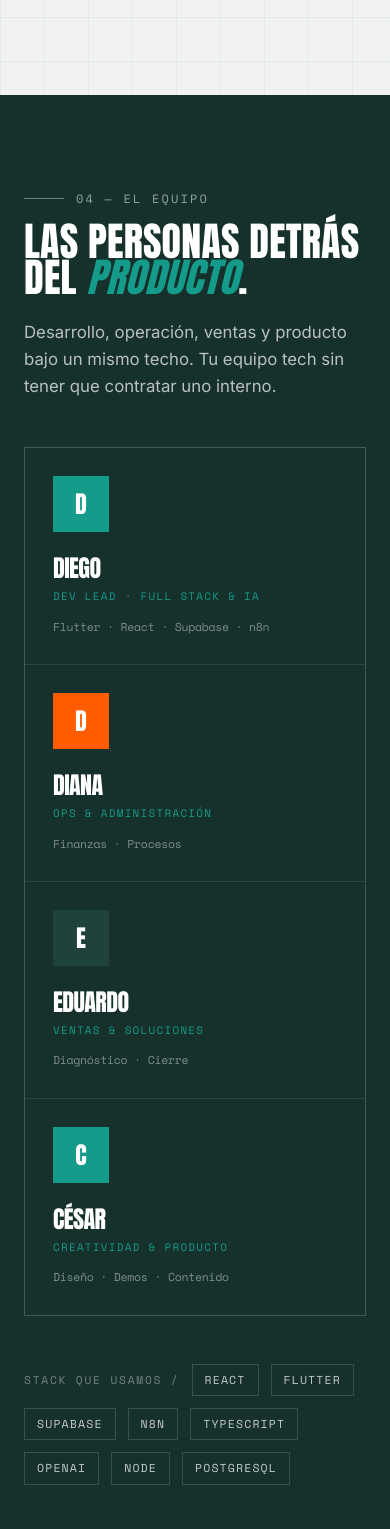
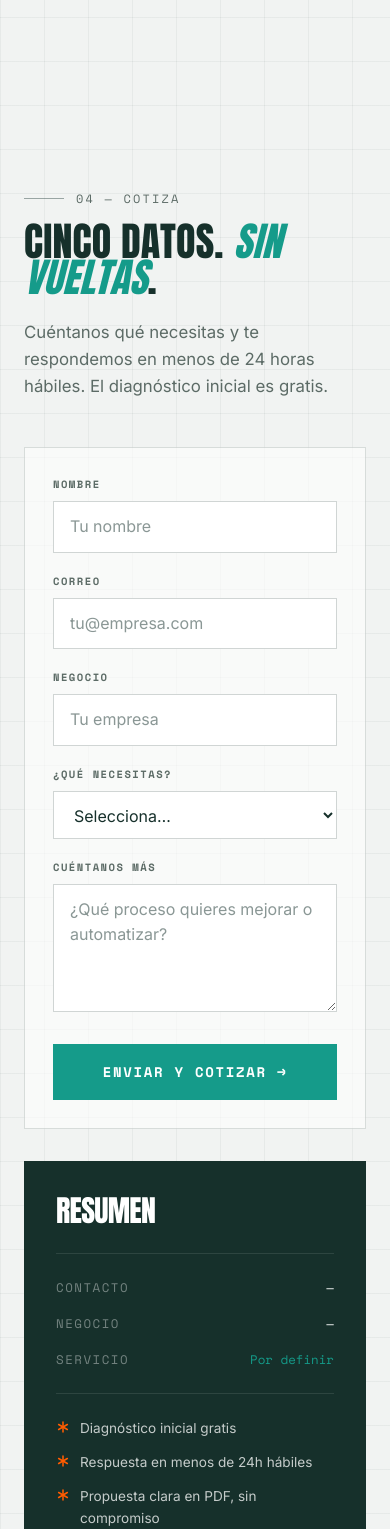
Before and after one commit to nuxorb-admin/buxorb, a React (Vite) app: page / in a window 390 px wide. Shown: the part 7199-8728 px from the top of the page. Built offline with nearby package versions, Linux system fonts and the light colour scheme.

Commit message:
quitar integrantes

```diff
--- a/src/App.tsx
+++ b/src/App.tsx
@@ -5,7 +5,6 @@ import Stats from "./components/sections/Stats";
 import Servicios from "./components/sections/Servicios";
 import Proceso from "./components/sections/Proceso";
 import Planes from "./components/sections/Planes";
-import Nosotros from "./components/sections/Nosotros";
 import Contacto from "./components/sections/Contacto";
 import CtaFinal from "./components/sections/CtaFinal";
 
@@ -19,7 +18,6 @@ export default function App() {
         <Servicios />
         <Proceso />
         <Planes />
-        <Nosotros />
         <Contacto />
         <CtaFinal />
       </main>
--- a/src/components/Footer.tsx
+++ b/src/components/Footer.tsx
@@ -15,7 +15,7 @@ const cols = [
     items: [
       { label: "Proceso", href: "#proceso" },
       { label: "Planes", href: "#planes" },
-      { label: "Nosotros", href: "#nosotros" },
+      { label: "Contacto", href: "#contacto" },
     ],
   },
   {
--- a/src/components/Navbar.tsx
+++ b/src/components/Navbar.tsx
@@ -5,7 +5,6 @@ const links = [
   { id: "servicios", label: "Servicios" },
   { id: "proceso", label: "Proceso" },
   { id: "planes", label: "Planes" },
-  { id: "nosotros", label: "Nosotros" },
   { id: "contacto", label: "Contacto" },
 ];
 
--- a/src/components/sections/Contacto.tsx
+++ b/src/components/sections/Contacto.tsx
@@ -39,7 +39,7 @@ export default function Contacto() {
       <div className="container-x">
         <div className="mb-4 flex items-center gap-3">
           <span className="h-px w-10 bg-ink/40" />
-          <span className="label">05 — Cotiza</span>
+          <span className="label">04 — Cotiza</span>
         </div>
         <h2 className="display max-w-[16ch] text-[clamp(2.5rem,7vw,5.5rem)]">
           Cinco datos. <span className="accent-word">sin vueltas</span>.
--- a/src/components/sections/Nosotros.tsx
+++ /dev/null
@@ -1,61 +0,0 @@
-import Reveal from "../Reveal";
-import { team, techStack } from "../../data/content";
-
-const avatarBg = ["bg-teal", "bg-orange", "bg-ink-2", "bg-teal"];
-
-export default function Nosotros() {
-  return (
-    <section id="nosotros" className="bg-ink py-24 text-white lg:py-32">
-      <div className="container-x">
-        <div className="mb-4 flex items-center gap-3">
-          <span className="h-px w-10 bg-white/40" />
-          <span className="label-light">04 — El equipo</span>
-        </div>
-        <h2 className="display max-w-[18ch] text-[clamp(2.5rem,7vw,5.5rem)] text-white">
-          Las personas detrás del <span className="accent-word">producto</span>.
-        </h2>
-        <p className="mt-6 max-w-[540px] text-[1.05rem] text-white/70">
-          Desarrollo, operación, ventas y producto bajo un mismo techo. Tu equipo tech sin tener
-          que contratar uno interno.
-        </p>
-
-        {/* Equipo */}
-        <div className="mt-12 grid gap-px overflow-hidden border border-white/10 bg-white/10 sm:grid-cols-2 lg:grid-cols-4">
-          {team.map((m, i) => (
-            <Reveal key={m.name} delay={(i % 4) * 70} className="bg-ink p-7">
-              <div
-                className={`mb-5 grid h-14 w-14 place-items-center font-display text-2xl text-white ${avatarBg[i % 4]}`}
-              >
-                {m.initial}
-              </div>
-              <h3 className="font-display text-2xl uppercase tracking-tight text-white">
-                {m.name}
-              </h3>
-              <p className="mt-1 font-mono text-[0.68rem] uppercase tracking-[0.12em] text-teal">
-                {m.role}
-              </p>
-              <p className="mt-3 font-mono text-[0.72rem] tracking-tight text-white/45">
-                {m.stack}
-              </p>
-            </Reveal>
-          ))}
-        </div>
-
-        {/* Stack */}
-        <div className="mt-12 flex flex-wrap items-center gap-3">
-          <span className="font-mono text-[0.7rem] uppercase tracking-[0.16em] text-white/40">
-            Stack que usamos /
-          </span>
-          {techStack.map((t) => (
-            <span
-              key={t}
-              className="border border-white/15 px-3 py-1.5 font-mono text-[0.72rem] uppercase tracking-[0.1em] text-white/75"
-            >
-              {t}
-            </span>
-          ))}
-        </div>
-      </div>
-    </section>
-  );
-}
```
